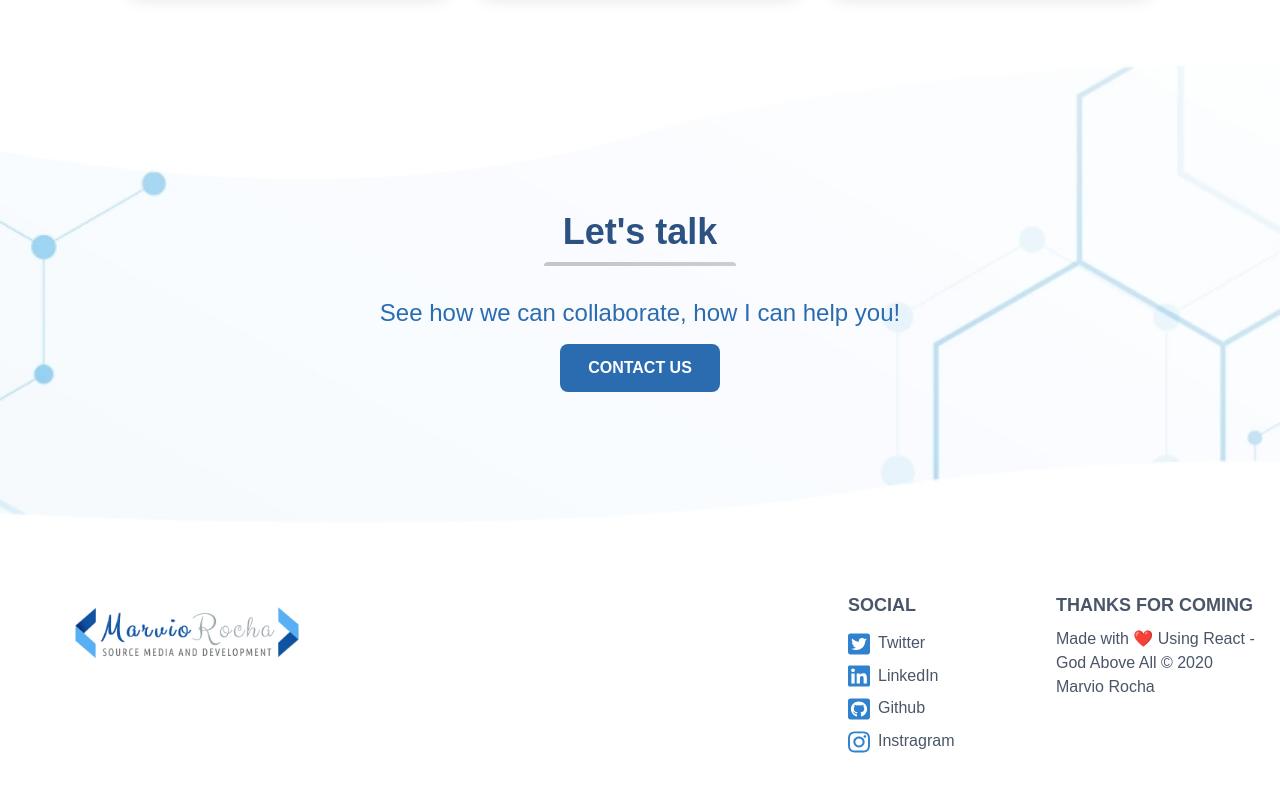
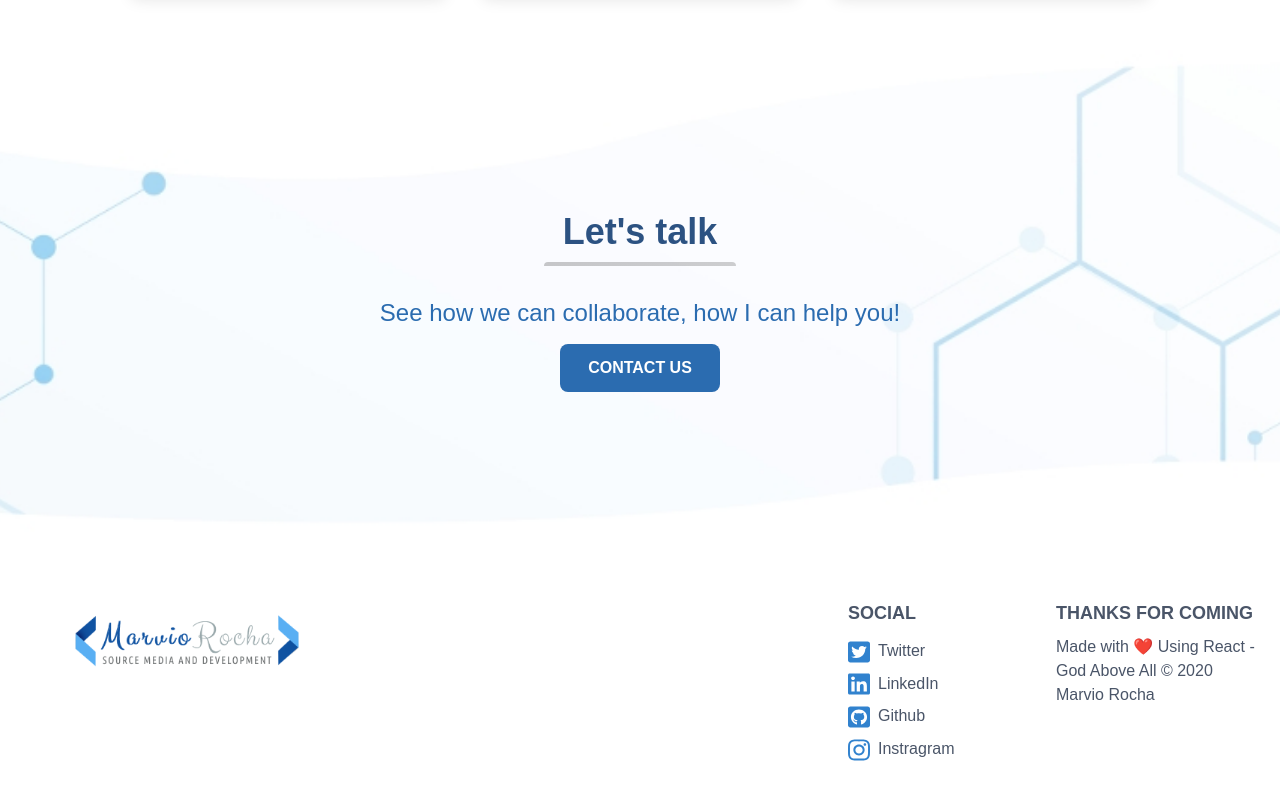
Before and after one commit to marviorocha/marviorocha, a React (Create React App) app: page / in a window 1280 px wide. Shown: the part 2833-3633 px from the top of the page. Built offline with nearby package versions, Linux system fonts and the light colour scheme.

Commit message:
update my site

```diff
--- a/src/components/footer/Footer.js
+++ b/src/components/footer/Footer.js
@@ -4,7 +4,7 @@ import Logo from "../../assets/images/logo.png";
 const Footer = () => {
   return (
     <section>
-      <div className="container m-auto px-4 py-8 ">
+      <div className="container m-auto px-4 py-10 ">
         <div className="flex flex-wrap-reverse h-48 ">
           <div className="w-full md:w-8/12">
             <img
```
